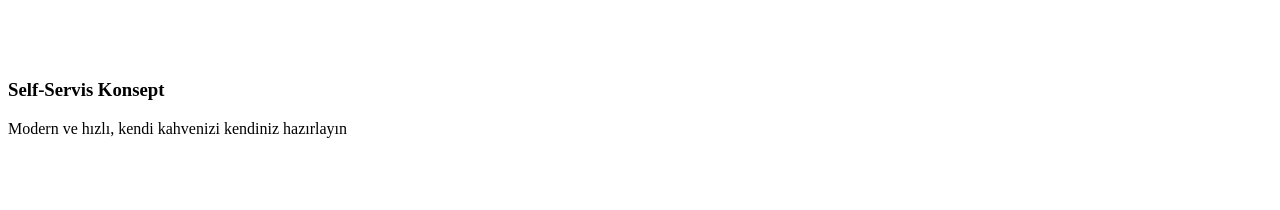
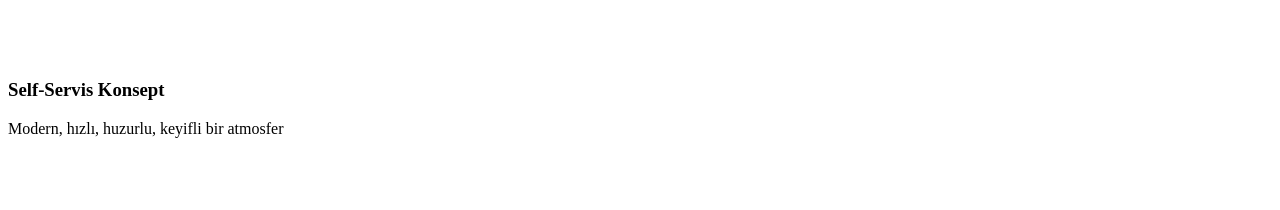
Before and after one commit to canakboyraz/pion-coffee, a Next.js app: page / in a window 1280 px wide. Shown: the part 1420-1630 px from the top of the page. Built offline with nearby package versions, Linux system fonts and the light colour scheme.

Commit message:
Ana sayfa 'Neden Pion Coffee' bolumu guncellendi

```diff
--- a/src/pages/index.js
+++ b/src/pages/index.js
@@ -40,7 +40,7 @@ const features = [
       </svg>
     ),
     title: 'Self-Servis Konsept',
-    description: 'Modern ve hızlı, kendi kahvenizi kendiniz hazırlayın',
+    description: 'Modern, hızlı, huzurlu, keyifli bir atmosfer',
   },
   {
     icon: (
@@ -57,8 +57,8 @@ const features = [
         <path strokeLinecap="round" strokeLinejoin="round" strokeWidth={2} d="M12 8v4l3 3m6-3a9 9 0 11-18 0 9 9 0 0118 0z" />
       </svg>
     ),
-    title: '7/24 Açık',
-    description: 'Erken sabahtan gece geç saatlere kadar hizmetinizdeyiz',
+    title: '7 gün açığız',
+    description: 'Sabah 10:00 - akşam 24:00 saatlere kadar hizmetinizdeyiz',
   },
 ]
 
```
